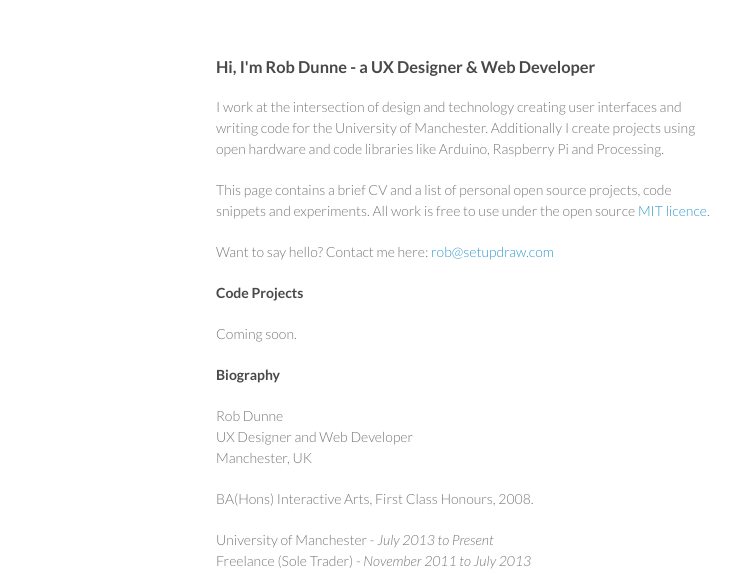
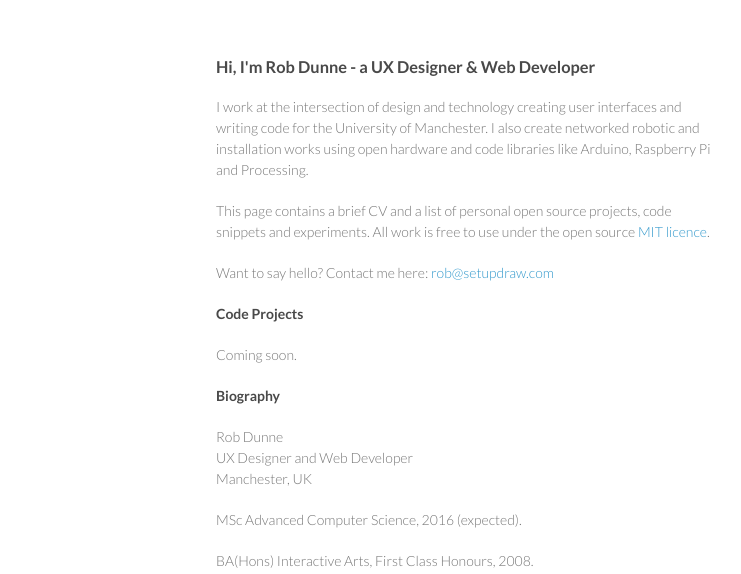
Before and after one commit to setupdraw/setupdraw.github.io, a plain HTML site: page index.html in a window 1280 px wide. Shown: the top 574 px of the page, 354-1095 px from the left. Drawn offline with Linux system fonts and the light colour scheme.

Commit message:
Update index.html

```diff
--- a/index.html
+++ b/index.html
@@ -29,7 +29,7 @@
         <h3>
 <a name="hi-im-rob---a-ux-designer--web-developer" class="anchor" href="#hi-im-rob---a-ux-designer--web-developer"><span class="octicon octicon-link"></span></a>Hi, I'm Rob Dunne - a UX Designer &amp; Web Developer</h3>
 
-<p>I work at the intersection of design and technology creating user interfaces and writing code for the University of Manchester. Additionally I create projects using open hardware and code libraries like Arduino, Raspberry Pi and Processing.</p>
+<p>I work at the intersection of design and technology creating user interfaces and writing code for the University of Manchester. I also create networked robotic and installation works using open hardware and code libraries like Arduino, Raspberry Pi and Processing.</p>
 
 <p>This page contains a brief CV and a list of personal open source projects, code snippets and experiments. All work is free to use under the open source <a href="http://www.tldrlegal.com/license/mit-license" target="_blank">MIT licence</a>.</p>
 
@@ -48,6 +48,7 @@
 <h4>Biography</h4>
 
 <p>Rob Dunne<br>UX Designer and Web Developer<br>Manchester, UK</p>
+<p>MSc Advanced Computer Science, 2016 (expected).</p>
 <p>BA(Hons) Interactive Arts, First Class Honours, 2008.</p>
 
 <p>
```
